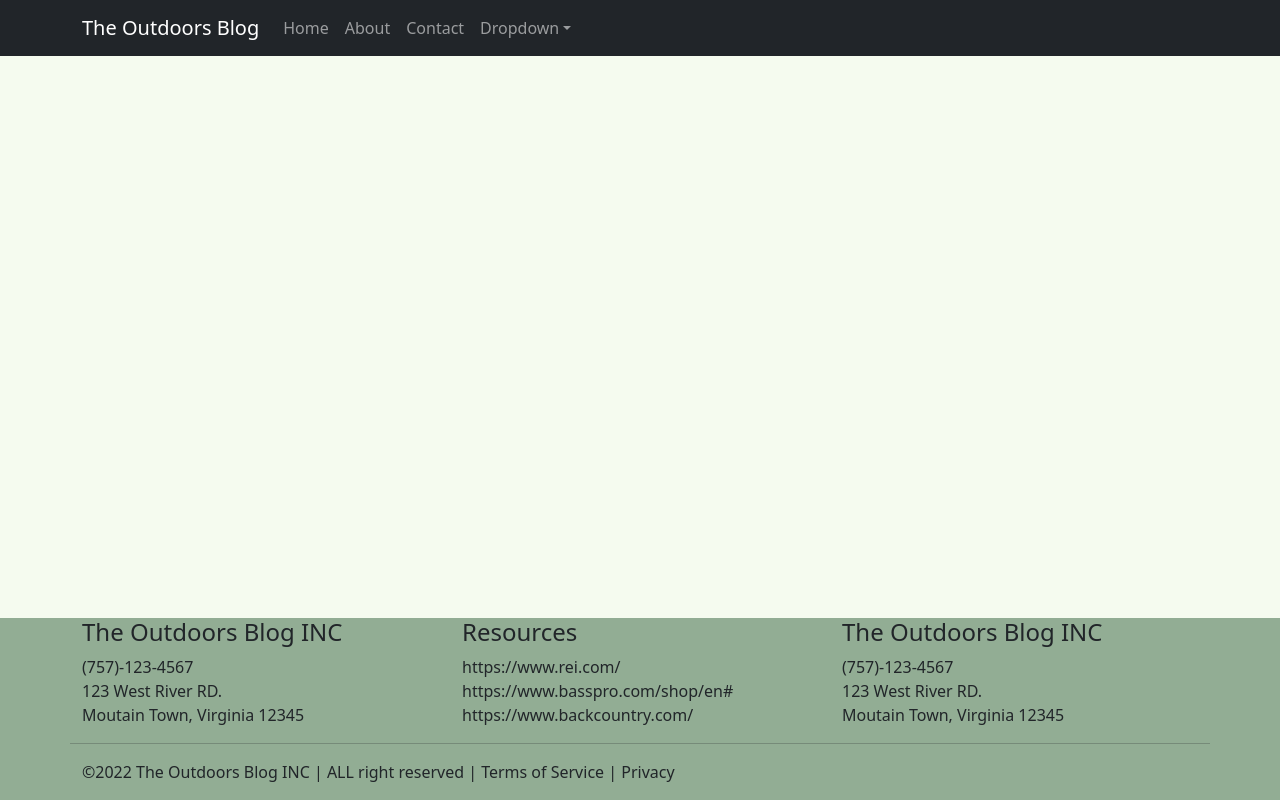
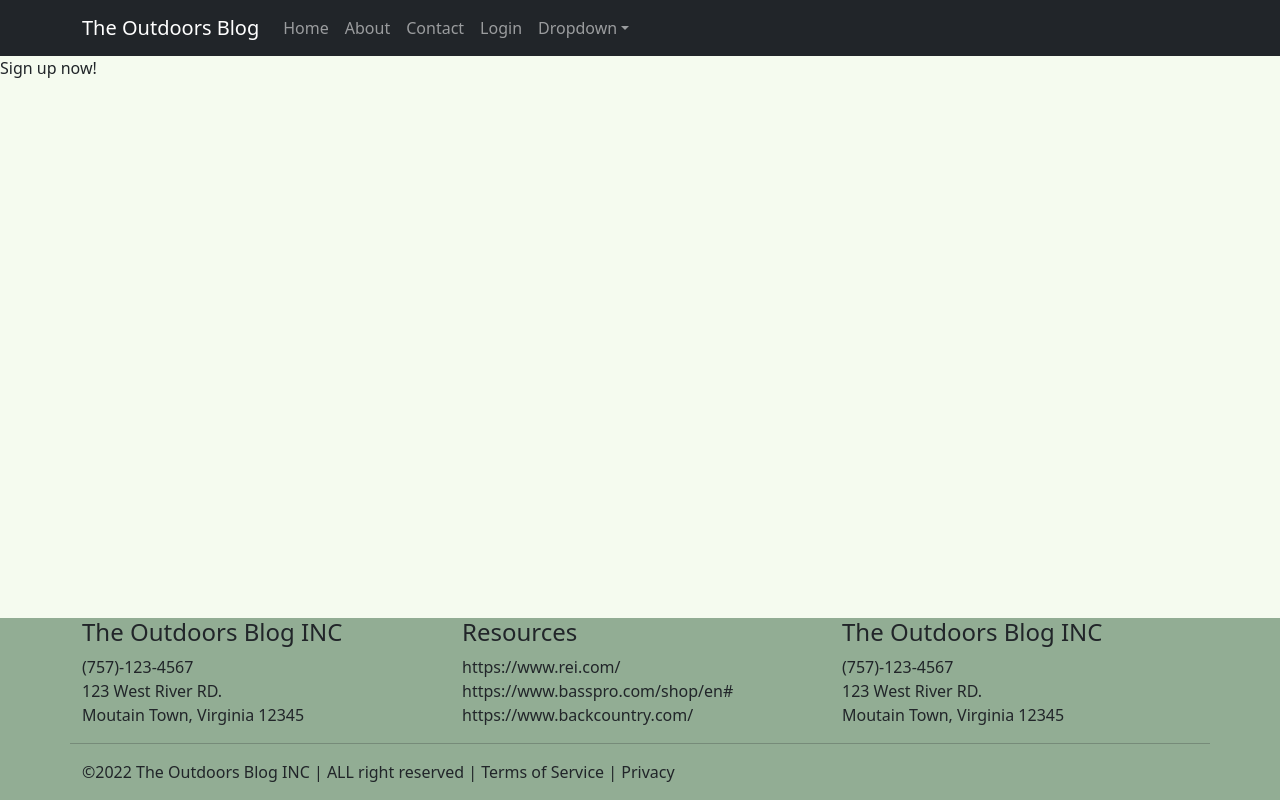
Before and after one commit to CKline22/blog-website, a React (Create React App) app in the folder blog/: page /signup in a window 1280 px wide. Built offline with nearby package versions, Linux system fonts and the light colour scheme.

Commit message:
Login page added

```diff
--- a/blog/package.json
+++ b/blog/package.json
@@ -6,7 +6,9 @@
     "@testing-library/jest-dom": "^5.16.5",
     "@testing-library/react": "^13.3.0",
     "@testing-library/user-event": "^13.5.0",
+    "bcrypt": "^5.0.1",
     "bootstrap": "^5.2.0",
+    "express": "^4.18.1",
     "react": "^18.2.0",
     "react-bootstrap": "^2.5.0",
     "react-dom": "^18.2.0",
--- a/blog/src/App.js
+++ b/blog/src/App.js
@@ -7,6 +7,8 @@ import About from "./pages/aboutPage";
 import Contact from "./pages/contactPage";
 import Explore from "./pages/explorePage";
 import Gear from "./pages/gearPage";
+import Login from "./pages/loginPage";
+import SignUp from "./pages/signupPage";
 import "./App.css";
 
 function App() {
@@ -19,6 +21,8 @@ function App() {
             <Route path="/" element={<Home />} />
             <Route path="/about" element={<About />} />
             <Route path="/contact" element={<Contact />} />
+            <Route path="/login" element={<Login />} />
+            <Route path="/signup" element={<SignUp />} />
             <Route path="/explore" element={<Explore />} />
             <Route path="/gear" element={<Gear />} />
           </Routes>
--- a/blog/src/components/Navbar.js
+++ b/blog/src/components/Navbar.js
@@ -15,6 +15,7 @@ function NavbarComponent() {
             <Nav.Link href="/">Home</Nav.Link>
             <Nav.Link href="About">About</Nav.Link>
             <Nav.Link href="Contact">Contact</Nav.Link>
+            <Nav.Link href="Login">Login</Nav.Link>
             <NavDropdown title="Dropdown" id="basic-nav-dropdown">
               <NavDropdown.Item href="explore">
                 Recommended Places to Explore
--- /dev/null
+++ b/blog/src/pages/loginPage.js
@@ -0,0 +1,9 @@
+import React from 'react';
+
+function Login () {
+    return(
+        <div>Login now!</div>
+    )
+}
+
+export default Login;
--- /dev/null
+++ b/blog/src/pages/signupPage.js
@@ -0,0 +1,9 @@
+import React from 'react';
+
+function SignUp () {
+    return(
+        <div>Sign up now!</div>
+    )
+}
+
+export default SignUp;
```
Also changed, not shown: blog/src/server.js (added), 1 other file (tests, documents, lock files or other folders).
